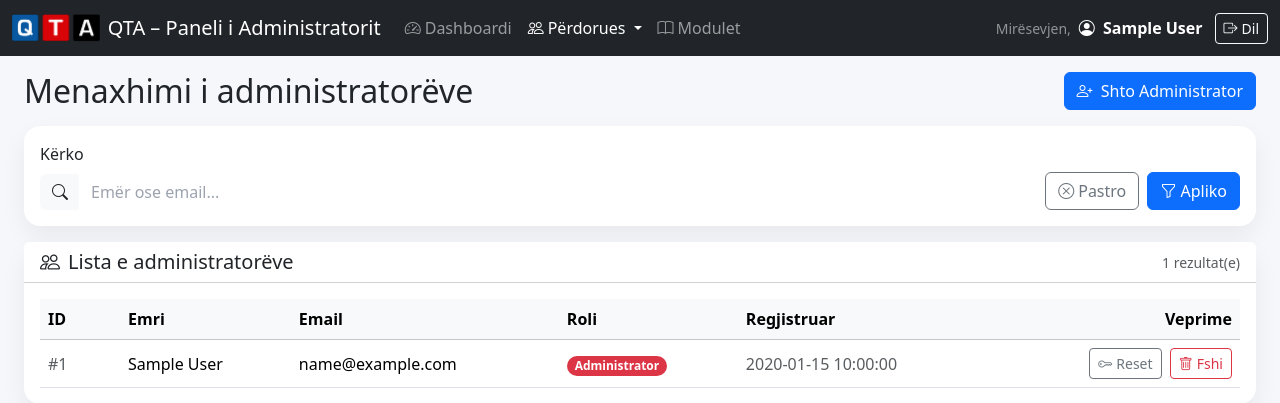
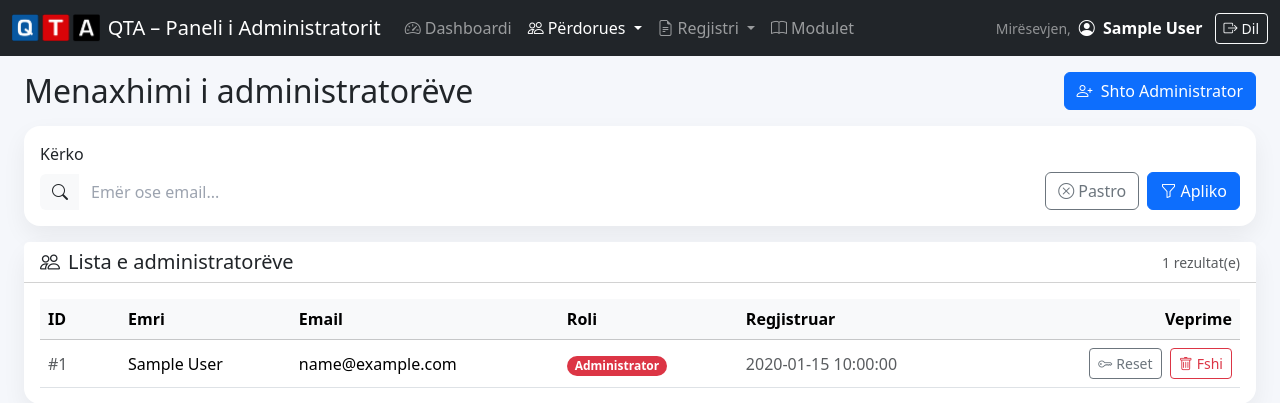
Before and after one commit to SignorTynam/DatabasaElektronikeQTA, a PHP site: page /users.php in a window 1280 px wide. Shown: the top 403 px of the page. Run offline with PHP 8.4, Linux system fonts and the light colour scheme; the visitor is signed in with stand-in values (Sample User, id 1); data comes from the database, SQL or seed files in the repository; tables that the repository leaves empty hold one stand-in row (values such as "Sample post").

Commit message:
Add "Regjistri" dropdown menu to agencies, courses, dashboard, students, and users pages for improved navigation

```diff
--- a/users.php
+++ b/users.php
@@ -282,6 +282,16 @@ $users = $listStmt->fetchAll(PDO::FETCH_ASSOC);
                     </ul>
                 </li>
 
+                <li class="nav-item dropdown">
+                    <a class="nav-link dropdown-toggle" href="#" id="registerDropdown" role="button" data-bs-toggle="dropdown" aria-expanded="false">
+                        <i class="bi bi-file-earmark-text me-1"></i>Regjistri
+                    </a>
+                    <ul class="dropdown-menu" aria-labelledby="registerDropdown">
+                        <li><a class="dropdown-item" href="register.php"><i class="bi bi-file-earmark-text me-2"></i>Regjistri i plotë</a></li>
+                    </ul>
+                </li>
+
+
                 <li class="nav-item">
                     <a class="nav-link" aria-current="page" href="courses.php">
                         <i class="bi bi-book me-1"></i>Modulet
```
Also changed, not shown: agencies.php (+10 -0 lines), courses.php (+10 -0 lines), dashboard_admin.php (+10 -0 lines), students.php (+10 -0 lines).
